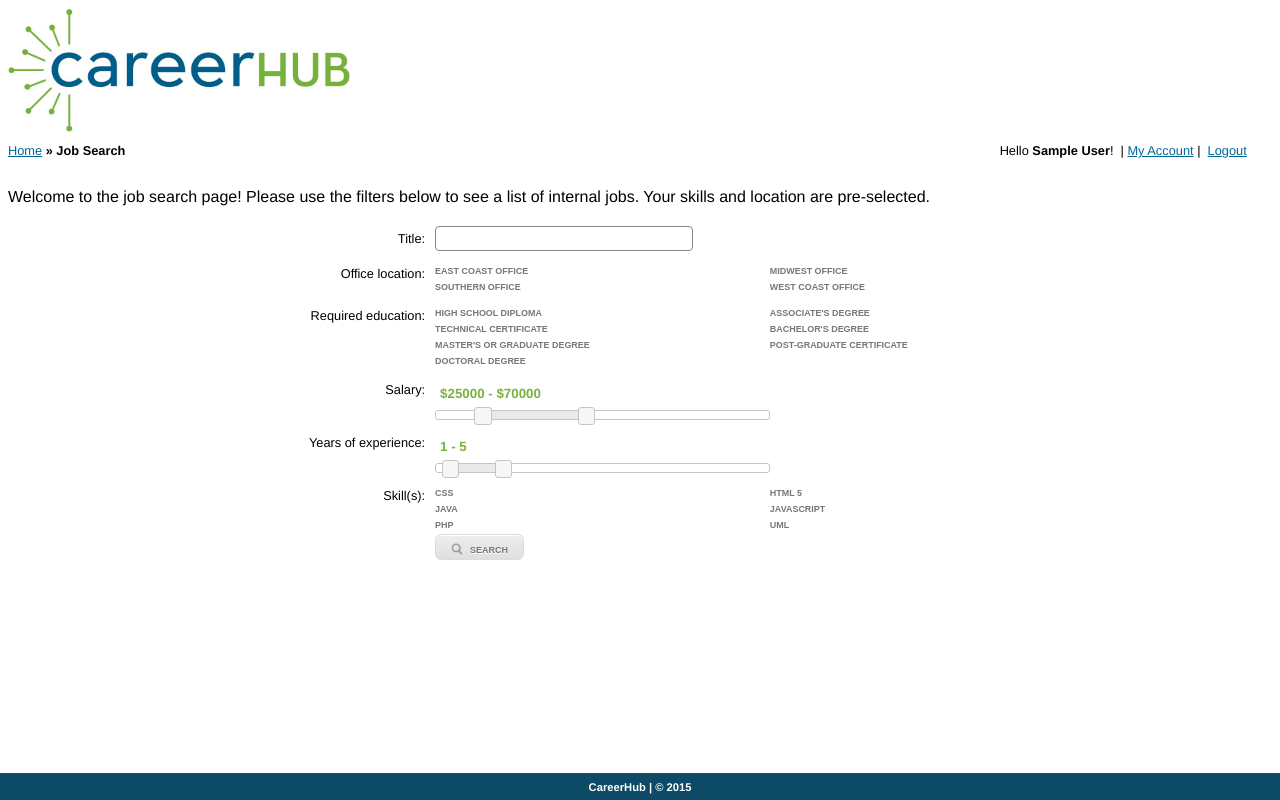
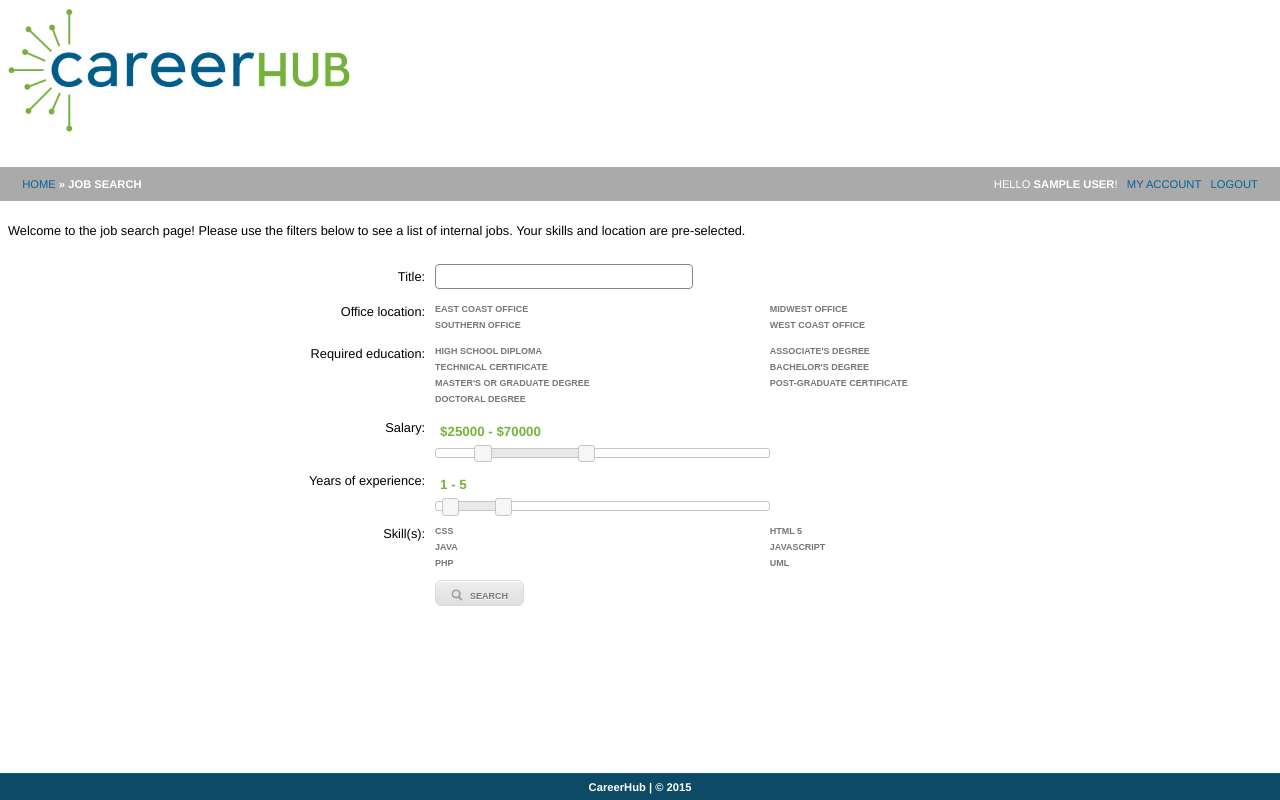
Before and after one commit to tinredd/cs633grp5, a PHP site: page /jobsearch.php in a window 1280 px wide. Run offline with PHP 8.4, Linux system fonts and the light colour scheme; the visitor is signed in with stand-in values (Sample User, id 1); data comes from the database, SQL or seed files in the repository; data that the repository does not hold is empty; some libraries are stand-ins or nearby versions.

Commit message:
styling for nav bar

```diff
--- a/app/models/JobModel.php
+++ b/app/models/JobModel.php
@@ -73,8 +73,15 @@ function getListing($postA) {
 		foreach ($postA['office_id'] as $office_id) if ($office_id>0) $officeA[]=$office_id;
 	}
 
+	$degreeA=array();
+	if (!is_array($postA['degree']) && $postA['degree']>0) $degreeA[]=$postA['degree'];
+	if (is_array($postA['degree']) && count($postA['degree'])>0) {
+		foreach ($postA['degree'] as $degree) if ($degree>0) $degreeA[]=$degree;
+	}
+
 //	Compose filters...
 	if (count($officeA)>0) $andA[]="U.office_id IN(".implode(',',$officeA).")";
+	if (count($degreeA)>0) $andA[]="U.degree IN(".implode(',',$degreeA).")";
 	if (strlen(trim($postA['status']))>0) $andA[]="U.status=".$postA['status'];
 	if (strlen(trim($postA['job_title']))>0) $andA[]="job_title LIKE '".$postA['job_title']."%'";
 
--- a/app/views/SearchFormView.php
+++ b/app/views/SearchFormView.php
@@ -31,7 +31,7 @@ $(function() {
 });
 </script>
 
-<div>Welcome to the job search page! Please use the filters below to see a list of internal jobs. Your skills and location are pre-selected.</div>
+<div class="standard">Welcome to the job search page! Please use the filters below to see a list of internal jobs. Your skills and location are pre-selected.</div>
 
 <form name="generic" action="" method="POST" style="margin-top:20px;">
 	<input name="action" type="hidden" value="employeesearch2" />
@@ -100,7 +100,7 @@ $(function() {
 		?></div>
 	</div>
 
-	<div class="form_row">
+	<div class="form_row" style="margin-top:0.5em;">
 		<div>&nbsp;</div>
 		<div><a href="javascript:void(0)" onClick="$(this).parents('form').eq(0).submit();" class="button"><img src="/images/icons/go_search.png" alt="S"/>Search</a></div>
 	</div>
--- a/css/nav.css
+++ b/css/nav.css
@@ -1,13 +1,31 @@
 /*	Breadcrumbs	*/
 div.topbar {
-	margin-bottom: 30px;
-	font-size: 0.8em;
-	width: 98%;
+	margin: 3em 0 2em 0;
+	font-size: 0.7em;
+	text-transform: uppercase;
+	color: #FFF;
+	background-color: #AAA;
+	padding: 1em 2em;
+	position: relative;
+	left: calc(-1em + 3px);
+	width: calc(100% + 2em - 6px);
+}
+
+div.topbar a {
+	text-decoration: none;
 }
 
 div.breadcrumbs {
 	display: inline-block;
 	width: 49%;
+}
+
+div.bc {
+	display: inline-block;
+}
+
+div.bc span {
+	color: #FFF;
 }
 
 /*	Tabs navigation	*/
--- a/includes/header.php
+++ b/includes/header.php
@@ -29,25 +29,26 @@ if ($url!='/index.php' && !isset($_SESSION['employee_id'])) {
 
 	<body>
 		<div class="logo"></div>
+		<?php if ($_SESSION['employee_id']>0) { ?>
 		<div class="topbar">
 		<?php
-			if ($_SESSION['employee_id']>0) {
-				echo '<div class="logout">
-				Hello <span class="bold">'.stripslashes($_SESSION['first_name']).'</span>! &nbsp;|&nbsp;<a href="/account.php">My Account</a>&nbsp;|&nbsp;
-				<a href="/process/logout.php" onclick="return confirm(\'Are you sure you wish to log out?\');">Logout</a>
-				</div>';
-			}?>
+			echo '<div class="logout">
+			Hello <span class="bold">'.stripslashes($_SESSION['first_name']).'</span>! &nbsp;&nbsp;<a href="/account.php">My Account</a>&nbsp;&nbsp;
+			<a href="/process/logout.php" onclick="return confirm(\'Are you sure you wish to log out?\');">Logout</a>
+			</div>';
+		?>
 			<div class="breadcrumbs">
-				<?php
+		<?php
 			//	Add the "Home" breadcrumb if we are not on the home page...
-				if ($url!='/index.php') echo '<div style="display:inline-block;"><a href="/index.php">Home</a></div>';
+				if ($url!='/index.php') echo '<div class="bc"><a href="/index.php">Home</a></div>';
 
 			//	Adding breadcrumbs
 				if (isset($bcA) && is_array($bcA)) {
-					foreach ($bcA as $urlStr=>$text) echo '<div style="display:inline-block;">&nbsp;&raquo;&nbsp;<a href="'.$urlStr.'">'.stripslashes($text).'</a></div>';
+					foreach ($bcA as $urlStr=>$text) echo '<div class="bc">&nbsp;&raquo;&nbsp;<a href="'.$urlStr.'">'.stripslashes($text).'</a></div>';
 				}
-				if (strlen(trim($title))>0) echo '<div style="display:inline-block;" class="bold">&nbsp;&raquo;&nbsp;'.stripslashes($title).'</div>';
-				?>
+				if (strlen(trim($title))>0) echo '<div class="bc bold">&nbsp;&raquo;&nbsp;<span>'.stripslashes($title).'</span></div>';
+		?>
 			</div>
 		</div>
+		<?php } ?>
 		<div class="container">
```
